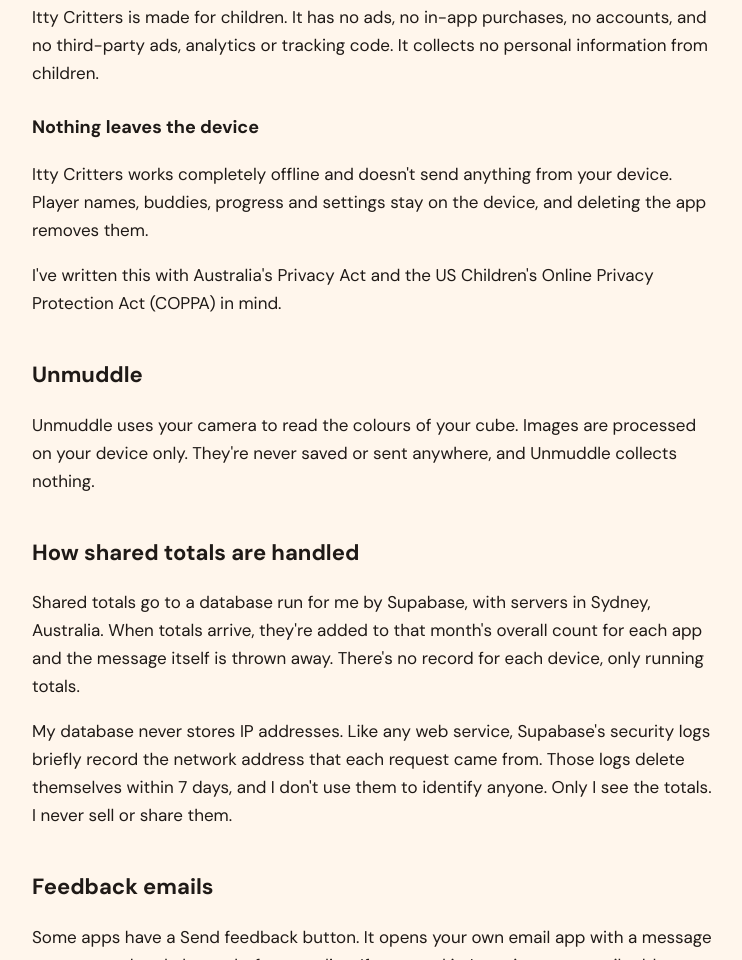
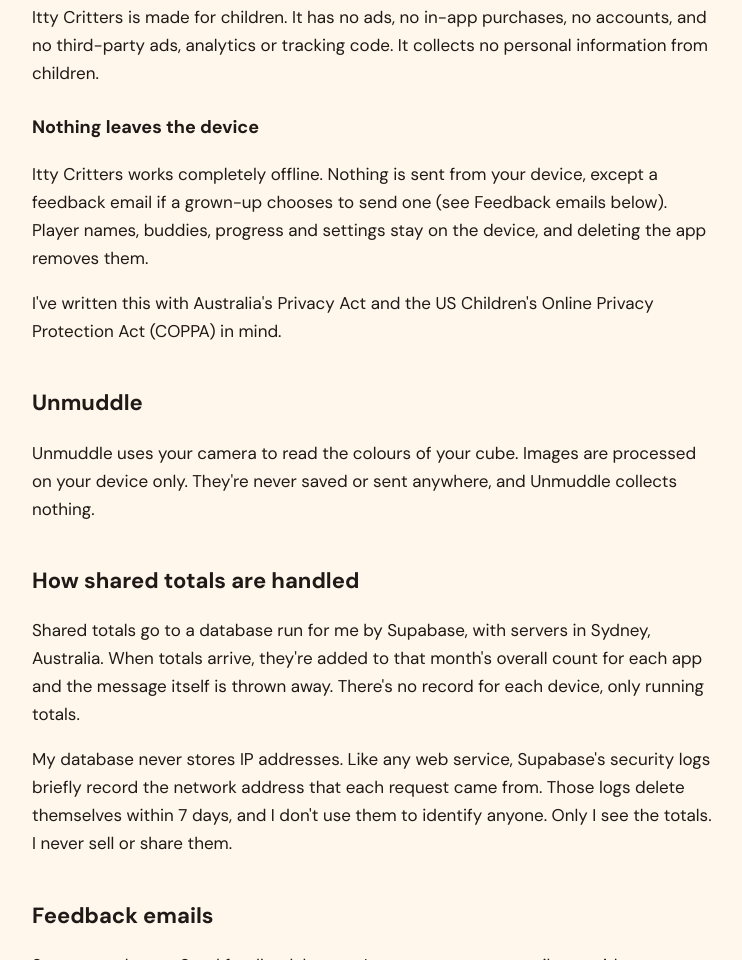
Before and after one commit to EllarAitch/EllarAitchSite, a plain HTML site: page privacy.html in a window 1280 px wide. Shown: the part 1731-2691 px from the top of the page, without its empty margins (268-1010 px from the left). Drawn offline with Linux system fonts and the light colour scheme.

Commit message:
Privacy: note the grown-up feedback email exception for Itty Critters
Co-Authored-By: Claude Opus 5.5 <noreply@anthropic.com>
Claude-Session: https://claude.ai/code/session_01Vu2GoRuhTgocwXCALHUWVb

```diff
--- a/privacy.html
+++ b/privacy.html
@@ -53,7 +53,7 @@
     <h2>Itty Critters <span class="tag">Kids</span></h2>
     <p>Itty Critters is made for children. It has no ads, no in-app purchases, no accounts, and no third-party ads, analytics or tracking code. It collects no personal information from children.</p>
     <h3>Nothing leaves the device</h3>
-    <p>Itty Critters works completely offline and doesn't send anything from your device. Player names, buddies, progress and settings stay on the device, and deleting the app removes them.</p>
+    <p>Itty Critters works completely offline. Nothing is sent from your device, except a feedback email if a grown-up chooses to send one (see Feedback emails below). Player names, buddies, progress and settings stay on the device, and deleting the app removes them.</p>
     <p>I've written this with Australia's Privacy Act and the US Children's Online Privacy Protection Act (COPPA) in mind.</p>
 
     <h2>Unmuddle</h2>
```
